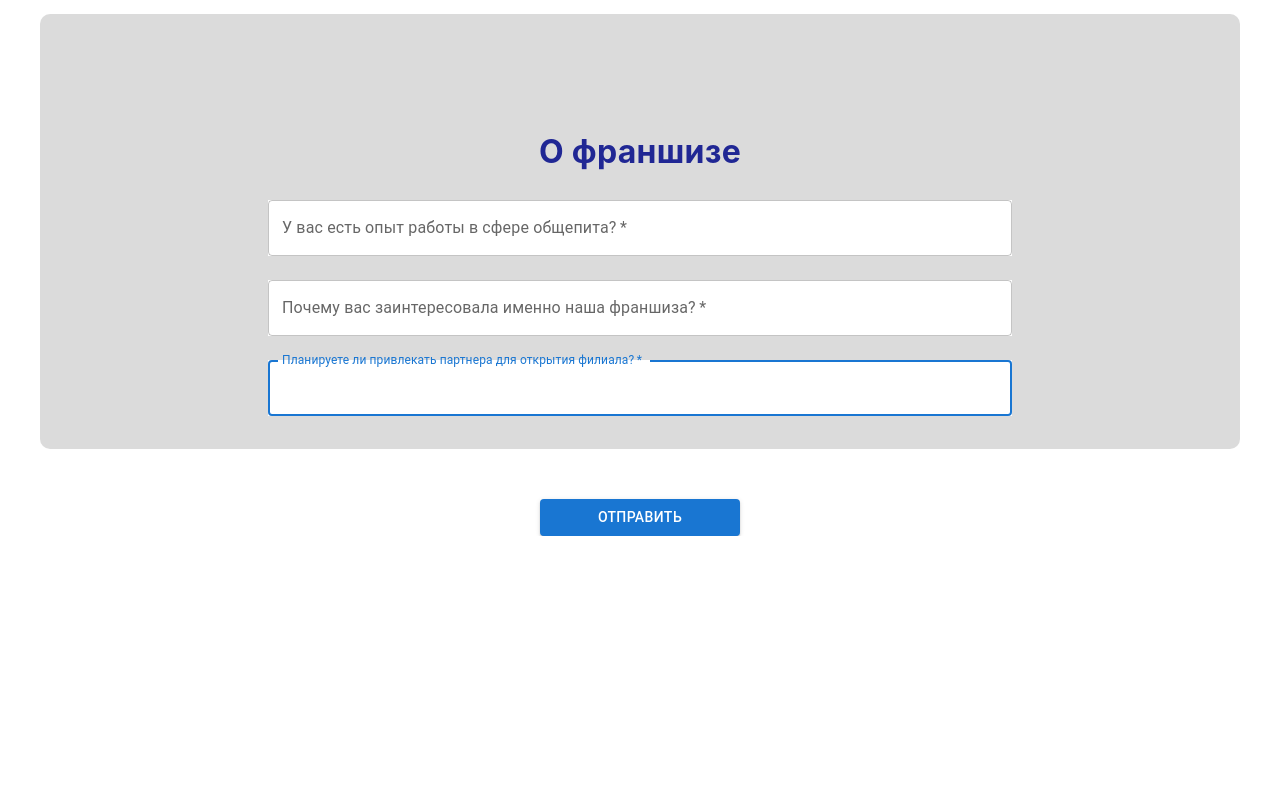
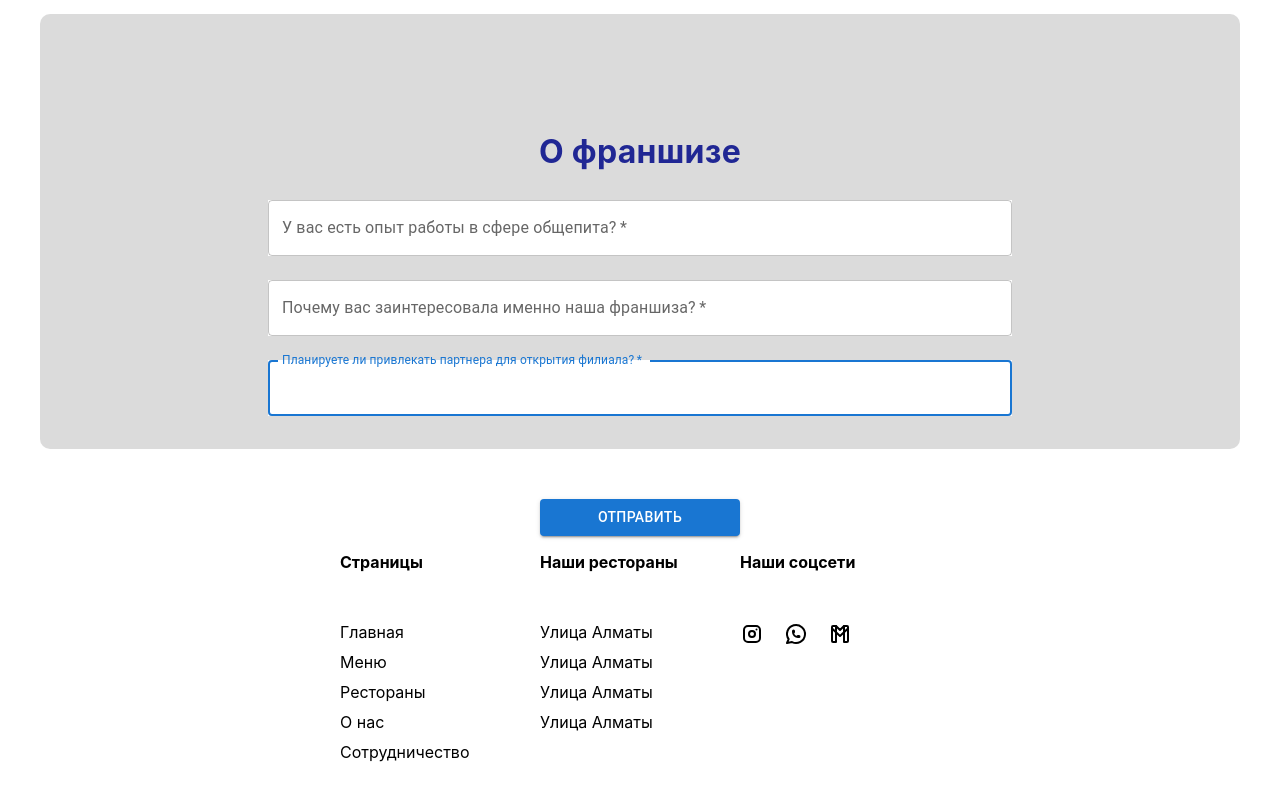
Before and after one commit to its-your-nuna/nandukz, a React (Create React App) app: page /form in a window 1280 px wide. Shown: the part 2219-3019 px from the top of the page. Before the commit the page ends 2755 px from the top, so only its background shows below. Built offline with nearby package versions, Linux system fonts and the light colour scheme.

Commit message:
add footer

```diff
--- a/package.json
+++ b/package.json
@@ -19,6 +19,7 @@
     "react-redux": "^8.0.5",
     "react-router-dom": "^6.4.5",
     "react-scripts": "5.0.1",
+    "styled-components": "^5.3.6",
     "web-vitals": "^2.1.4"
   },
   "scripts": {
--- a/src/App.js
+++ b/src/App.js
@@ -1,4 +1,5 @@
 import './App.css';
+import Footer from './reusables/Footer';
 // import Home from './pages/Home';
 import Navbar from './reusables/Navbar';
 import Routes from './routes';
@@ -8,6 +9,7 @@ function App() {
     <div >
       <Navbar/>
       <Routes />
+      <Footer/>
     </div>
   );
 }
--- /dev/null
+++ b/src/reusables/Footer.js
@@ -0,0 +1,54 @@
+import React from "react";
+import {
+Container,
+Row,
+Column,
+Column2,
+FooterLink,
+Heading,
+} from "./FooterStyles";
+import { IconBrandGmail, IconBrandInstagram, IconBrandWhatsapp } from '@tabler/icons';
+import { Box} from '@mui/material';
+const Footer = () => {
+return (
+	<Box>
+
+	<Container>
+		<Row>
+		<Column>
+			<Heading>Страницы</Heading>
+			<FooterLink href="#">Главная</FooterLink>
+			<FooterLink href="#">Меню</FooterLink>
+			<FooterLink href="#">Рестораны</FooterLink>
+            <FooterLink href="#">О нас</FooterLink>
+			<FooterLink href="#">Сотрудничество</FooterLink>
+		</Column>
+		<Column>
+			<Heading>Наши рестораны</Heading>
+			<FooterLink href="#">Улица Алматы</FooterLink>
+			<FooterLink href="#">Улица Алматы</FooterLink>
+            <FooterLink href="#">Улица Алматы</FooterLink>
+            <FooterLink href="#">Улица Алматы</FooterLink>
+		</Column>
+
+		<Column>
+			<Heading>Наши соцсети</Heading>
+            <Column2>
+			<FooterLink style={{marginRight:'20px'}} href="#">
+			<IconBrandInstagram/>
+			</FooterLink>
+			<FooterLink style={{marginRight:'20px'}} href="#">
+			<IconBrandWhatsapp/>
+			</FooterLink>
+			<FooterLink href="#">
+			<IconBrandGmail/>
+			</FooterLink>
+            </Column2>
+
+		</Column>
+		</Row>
+	</Container>
+	</Box>
+);
+};
+export default Footer;
--- /dev/null
+++ b/src/reusables/FooterStyles.js
@@ -0,0 +1,59 @@
+import styled from 'styled-components';
+
+export const Box = styled.div`
+
+background: black;
+position: relative;
+left:0;
+bottom: 0;
+width: 100%;
+
+
+@media (max-width: 1000px) {
+	padding: 70px 30px;
+}
+`;
+
+export const Container = styled.div`
+	display: flex;
+	flex-direction: column;
+	justify-content: center;
+	max-width: 1000px;
+	margin: 0 auto;
+	/* background: red; */
+`
+
+export const Column = styled.div`
+display: flex;
+flex-direction: column;
+text-align: left;
+width:200px;
+margin-bottom:50px
+
+`;
+export const Column2 = styled.div`
+display: flex;
+
+`;
+export const Row = styled.div`
+display: flex;
+justify-content: center;
+
+`;
+
+export const FooterLink = styled.a`
+font-family: Inter, sans-serif;
+color:black;
+
+margin-top: 10px;
+text-decoration:none;
+
+`;
+
+export const Heading = styled.p`
+font-family: Inter, sans-serif;
+font-size: 1rem;
+color: black;
+margin-bottom: 40px;
+font-weight: bold;
+`;
```
Also changed, not shown: 1 other file (tests, documents, lock files or other folders).
